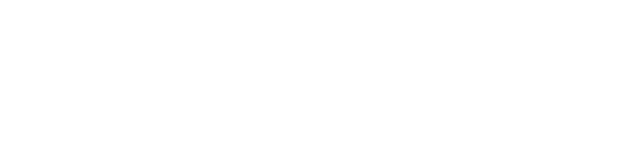
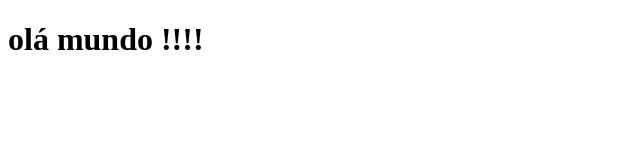
Before and after one commit to kah05/1B_site, a plain HTML site: page index.html in a window 1280 px wide. Shown: the whole page, without its empty margins (0-640 px from the left). Drawn offline with Linux system fonts and the light colour scheme.

Commit message:
atualizar

```diff
--- a/index.html
+++ b/index.html
@@ -6,6 +6,6 @@
     <title>meu primeiro site</title>
 </head>
 <body>
-
+   <h1>olá mundo !!!!</h1>
 </body>
 </html>
```
